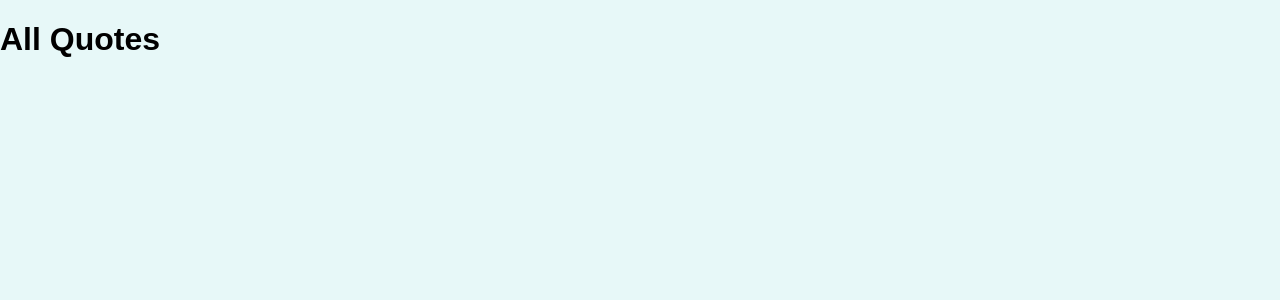
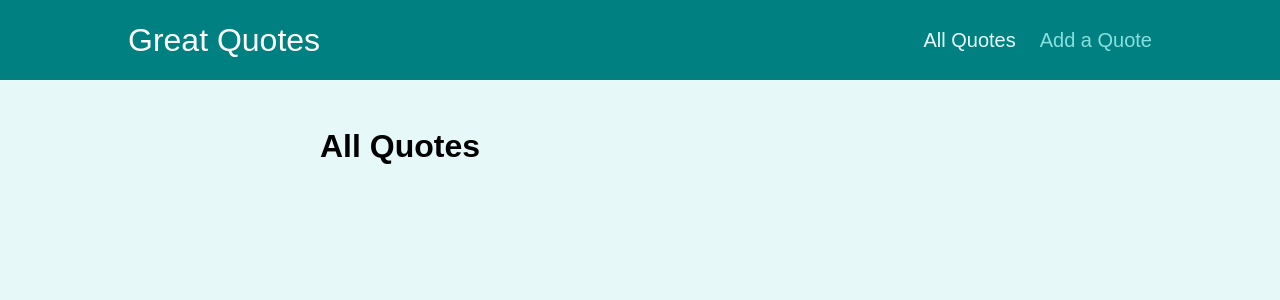
Before and after one commit to Sarguello12/react-router-project, a React (Create React App) app: page /quotes in a window 1280 px wide. Shown: the top 300 px of the page. Built offline with nearby package versions, Linux system fonts and the light colour scheme.

Commit message:
feat: added navigation bar and layout component

```diff
--- a/src/App.js
+++ b/src/App.js
@@ -2,9 +2,11 @@
 import AllQuotes from "./pages/AllQuotes";
 import NewQuote from "./pages/NewQuote";
 import QuoteDetail from "./pages/QuoteDetail";
+import Layout from "./components/layout/Layout";
 
 function App() {
 	return (
+		<Layout>
 			<Switch>
 				<Route path="/" exact>
 					<Redirect to="/quotes" />
@@ -19,6 +21,7 @@
 					<NewQuote />
 				</Route>
 			</Switch>
+		</Layout>
 	);
 }
 
--- /dev/null
+++ b/src/components/layout/Layout.js
@@ -0,0 +1,15 @@
+import { Fragment } from "react";
+import MainNavigation from "./MainNavigation";
+
+import classes from "./Layout.module.css";
+
+const Layout = (props) => {
+	return (
+		<Fragment>
+			<MainNavigation />
+			<main className={classes.main}>{props.children}</main>
+		</Fragment>
+	);
+};
+
+export default Layout;
--- /dev/null
+++ b/src/components/layout/MainNavigation.js
@@ -0,0 +1,27 @@
+import { NavLink } from "react-router-dom";
+
+import classes from "./MainNavigation.module.css";
+
+const MainNavigation = () => {
+	return (
+		<header className={classes.header}>
+			<div className={classes.logo}>Great Quotes</div>
+			<nav className={classes.nav}>
+				<ul>
+					<li>
+						<NavLink to="/quotes" activeClassName={classes.active}>
+							All Quotes
+						</NavLink>
+					</li>
+					<li>
+						<NavLink to="/new-quote" activeClassName={classes.active}>
+							Add a Quote
+						</NavLink>
+					</li>
+				</ul>
+			</nav>
+		</header>
+	);
+};
+
+export default MainNavigation;
--- a/src/pages/QuoteDetail.js
+++ b/src/pages/QuoteDetail.js
@@ -1,5 +1,18 @@
+import { Route, useParams } from "react-router-dom";
+import Comments from "../components/comments/Comments";
+
 const QuoteDetail = () => {
-	return <h1>Quote Details</h1>;
+	const params = useParams();
+
+	return (
+		<section>
+			<h1>Quote Details</h1>
+			<p>{params.quoteId}</p>
+			<Route path={`/quotes/${params.quoteId}/comments`}>
+				<Comments />
+			</Route>
+		</section>
+	);
 };
 
 export default QuoteDetail;
```
Also changed, not shown: 1 other file (tests, documents, lock files or other folders). Lines whose indentation alone changed are shown as unchanged.
